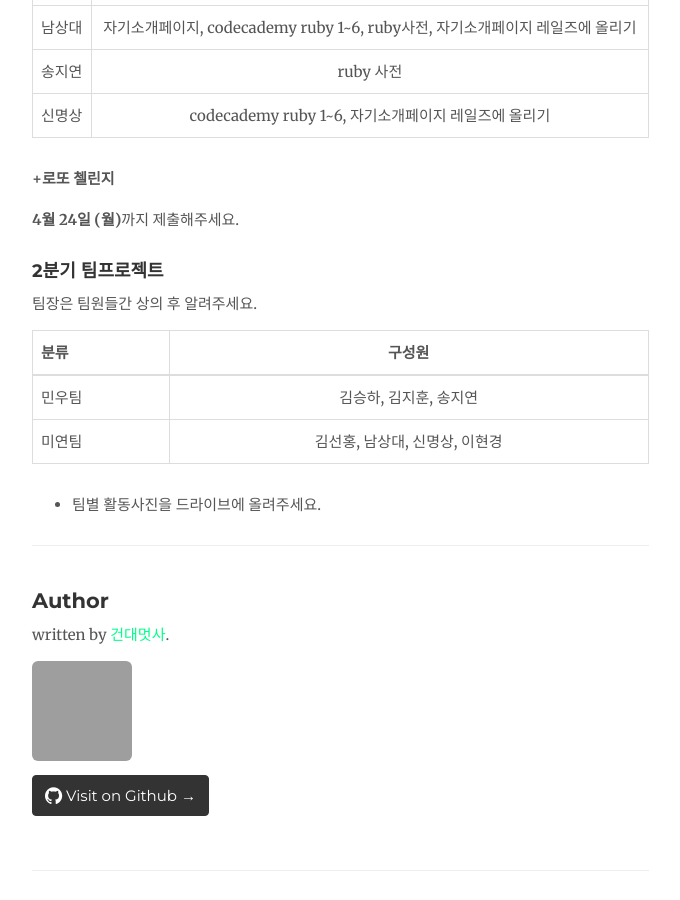
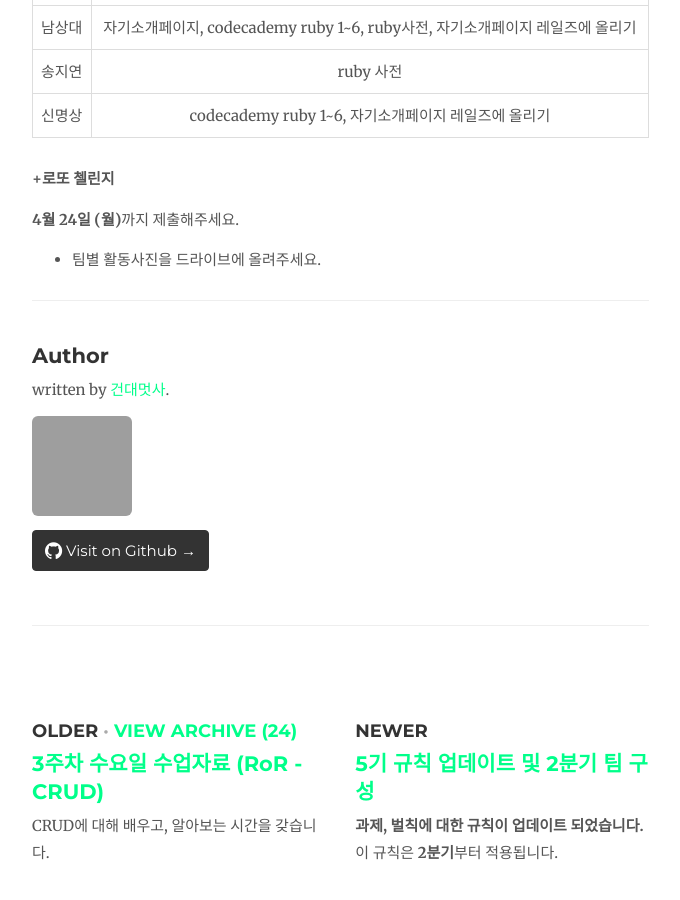
Before and after one commit to likelionkonkuk/likelionkonkuk_before_github, a Jekyll site: the page built from _posts/2017-04-05-notice-5th_first_quater.md, in a window 1280 px wide and 900 px high, scrolled down 926 px, cut to the strip 0-900 px from the top of the window. Shown: the whole strip, without its empty margins (138-818 px from the left). Built offline with Jekyll 4.4.1, drawn with Linux system fonts in a browser that asks for light colours; nearby versions of some CDN libraries; comment, search, counter and statistics services are not loaded; grey boxes are pictures that could not be loaded.

Commit message:
공지수정

```diff
--- a/_posts/2017-04-05-notice-5th_first_quater.md
+++ b/_posts/2017-04-05-notice-5th_first_quater.md
@@ -4,7 +4,6 @@ tag: notice
 author: "건대멋사"
 ---
 
-<a id="#상벌점"></a>
 
 #### 상벌점 현황
 
@@ -20,7 +19,6 @@ author: "건대멋사"
 
 회식비 = OT비(11000) + 벌금(9600) = **20600원**
 
-<a id="#과제"></a>
 
 #### 과제 현황
 
@@ -36,15 +34,6 @@ author: "건대멋사"
 
 **4월 24일 (월)**까지 제출해주세요.
 
-<a id="#팀"></a>
-### 2분기 팀프로젝트
-
-팀장은 팀원들간 상의 후 알려주세요.
-
-| 	분류	| 구성원   |
-| :----- | :-----------: |
-| 민우팀    | 김승하, 김지훈, 송지연 |
-| 미연팀    | 김선홍, 남상대, 신명상, 이현경|
 
 
 - 팀별 활동사진을 드라이브에 올려주세요.
```
Also changed, not shown: _posts/2017-04-05-notice-5th_rules3.md (+2 -2 lines).
